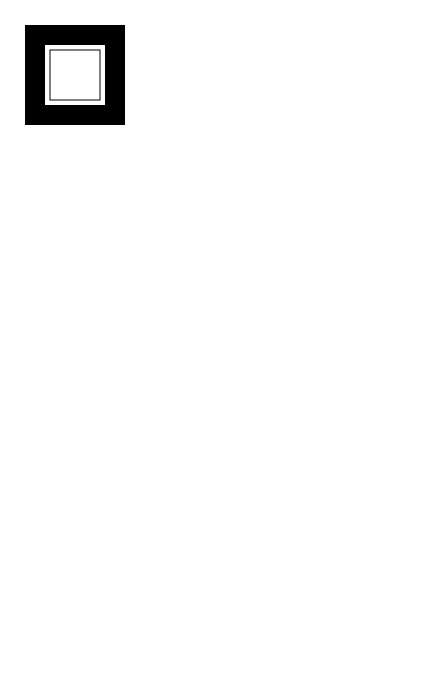
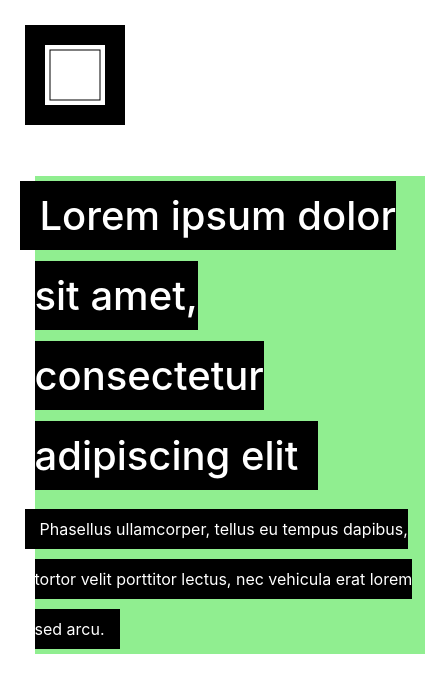
Before and after one commit to aliciapflaumer/code-practice, a plain HTML site: page index.html in a window 390 px wide. Shown: the whole page, 425 px wide, since content can reach past the window. Drawn offline with nearby package versions, Linux system fonts and the light colour scheme.

Commit message:
CSS fix for responsive black background text block
- Used css style `box-shadow` to add a black space to left
 and right side of span

```diff
--- a/index.html
+++ b/index.html
@@ -3,10 +3,48 @@
 <head>
   <title>Draw a shape area with canvas</title>
   <link rel="stylesheet" href="https://stackpath.bootstrapcdn.com/bootstrap/4.1.3/css/bootstrap.min.css" integrity="sha384-MCw98/SFnGE8fJT3GXwEOngsV7Zt27NXFoaoApmYm81iuXoPkFOJwJ8ERdknLPMO" crossorigin="anonymous">
+
+  <style>
+    .container-1{
+      width: 100%;
+      padding: 0;
+      margin: 0 15px;
+    }
+    .container-2{
+      background-color: lightgreen;
+      margin: 5%;
+      width: 100%;
+    }
+    .text-block h1 span{
+        background-color: #000;
+        color: #fff;
+        padding: 10px 5px;
+        line-height: 80px;
+        /* white-space: pre-wrap; */
+        box-shadow: 15px 0 0 #000, -15px 0 0 #000;
+    }
+    .text-block p span{
+      background-color: #000;
+      color: #fff;
+      padding: 10px 5px;
+      line-height: 50px;
+      /* white-space: pre-wrap; */
+      box-shadow: 10px 0 0 #000, -10px 0 0 #000;
+    }
+  </style>
 </head>
 <body onload="draw()">
 <div id="container">
   <canvas id="shape"></canvas>
+</div>
+
+<div class="container-1">
+<div class="container-2">
+  <div class="text-block">
+    <h1><span>Lorem ipsum dolor sit amet, consectetur adipiscing elit</span></h1>
+    <p><span>Phasellus ullamcorper, tellus eu tempus dapibus, tortor velit porttitor lectus, nec vehicula erat lorem sed arcu.</span></p>
+  </div>
+</div>
 </div>
 
 <!-- Bootstrap javascript -->
```
